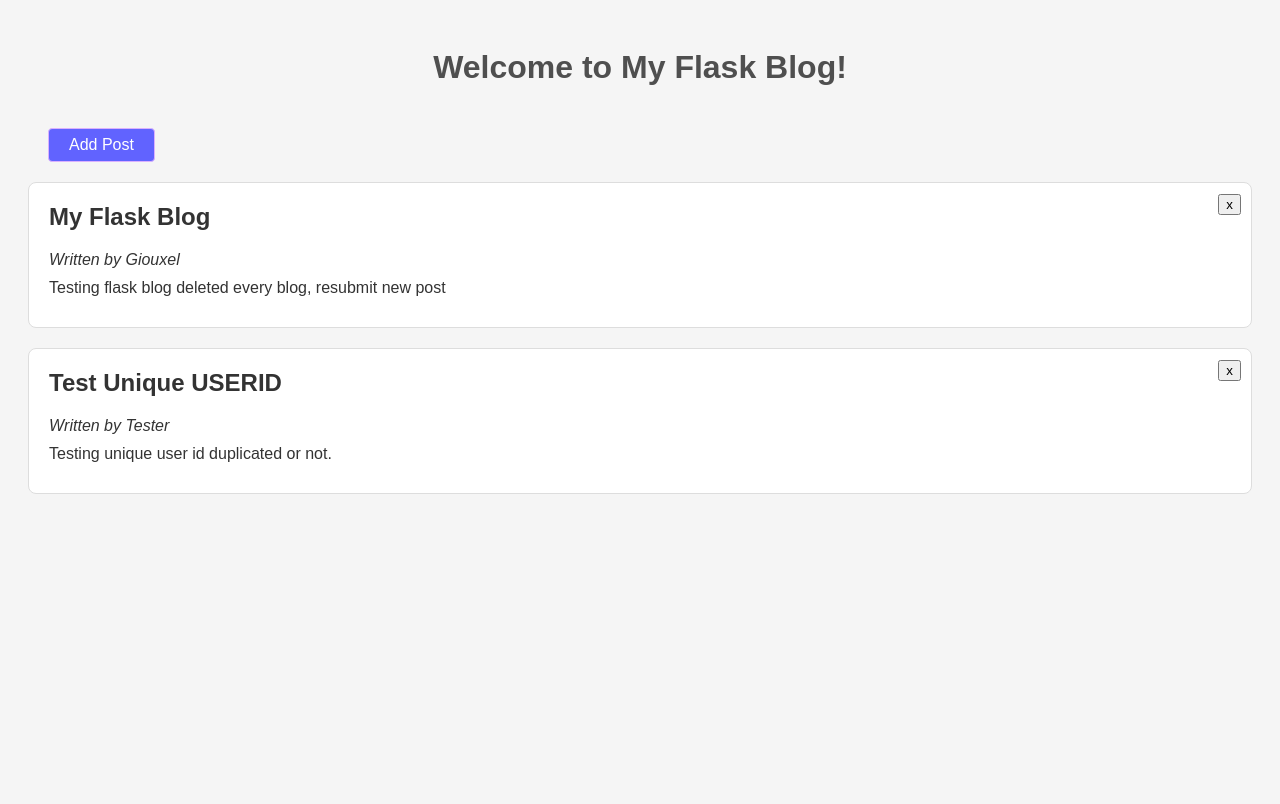
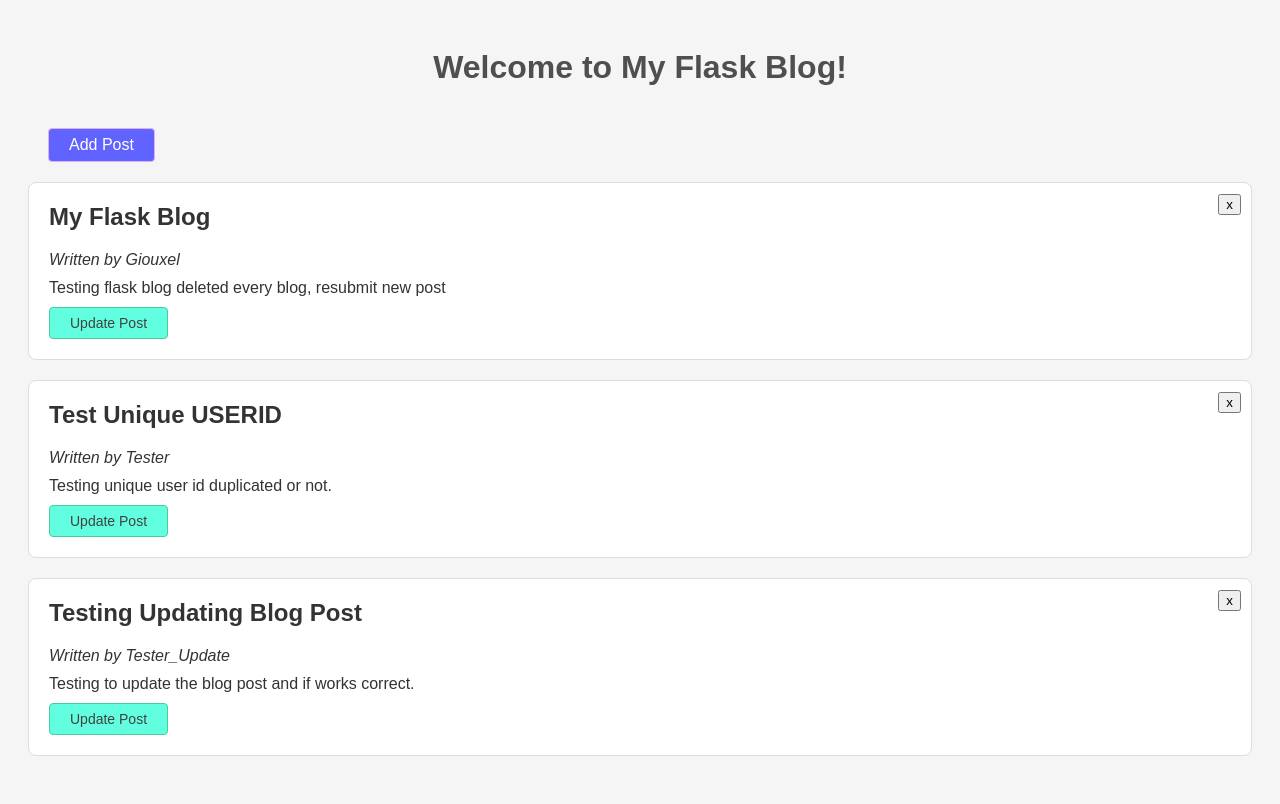
Before and after one commit to Kasayka1999/Flask_Blog_app, a Flask app: page / in a window 1280 px wide. Before the commit the page ends 494 px from the top, so only its background shows below. Run offline with Flask 3, Linux system fonts and the light colour scheme.

Commit message:
added update post feature and button after each post

```diff
--- a/app.py
+++ b/app.py
@@ -49,6 +49,24 @@ def delete_post(post_id):
 
     save_data(existing_posts)
 
+def fetch_post_by_id(post_id):
+    existing_data = load_data(data_path)
+    for index_post, post in enumerate(existing_data):
+        if post["id"] == post_id:
+            return existing_data[index_post]
+
+
+def update_post(post_id, author, title, content):
+    existing_posts = load_data(data_path)
+
+    for post_index, post in enumerate(existing_posts):
+        if post_id == post["id"]:
+            post["author"] = author
+            post["title"] = title
+            post["content"] = content
+
+    save_data(existing_posts)
+
 @app.route('/')
 def index():
     blog_posts = load_data(data_path)
@@ -76,5 +94,21 @@ def delete(post_id):
     # Redirect back to the home page
     return render_template('index.html', post_id=post_id)
 
+@app.route('/update/<int:post_id>', methods=['GET', 'POST'])
+def update(post_id):
+    # Fetch the blog posts from the JSON file
+    post = fetch_post_by_id(post_id)
+    if post is None:
+        # Post not found
+        return "Post not found", 404
+
+    if request.method == 'POST':
+        author = request.form.get('author', 'NoAuthor')
+        title = request.form.get('title', 'NoTitle')
+        content = request.form.get('content', 'NoContent')
+        update_post(post_id, author, title, content)
+        return redirect(url_for('index'))
+    return render_template('update.html', post=post)
+
 if __name__ == '__main__':
     app.run(host="127.0.0.1", port=5001, debug=True)
--- a/data/blog_posts.json
+++ b/data/blog_posts.json
@@ -10,5 +10,11 @@
         "author": "Tester",
         "title": "Test Unique USERID",
         "content": "Testing unique user id duplicated or not."
+    },
+    {
+        "id": 2,
+        "author": "Tester_Update",
+        "title": "Testing Updating Blog Post",
+        "content": "Testing to update the blog post and if works correct."
     }
 ]
--- a/static/style.css
+++ b/static/style.css
@@ -64,3 +64,19 @@ button.add_post:hover {
 .remove_post:hover {
     color: #ff3b3b;
 }
+button.update-post {
+    background: #61ffdf;
+    border: 1px solid #47cc9e;
+    border-radius: 4px;
+    font-size: 14px;
+    padding: 7px 20px;
+    color: #414141;
+    cursor: pointer;
+    webkit-transition-duration: 0.4s;
+    transition-duration: 0.4s;
+}
+
+button.update-post:hover {
+    background: #5cb7a5;
+    box-shadow: 0 2px 4px 0 rgb(130 251 141 / 20%), 0 2px 5px 0 rgba(0, 0, 0, 0.19);
+}
--- a/templates/index.html
+++ b/templates/index.html
@@ -24,7 +24,12 @@
         <h2>{{ post["title"] }}</h2>
         <p><em>Written by {{ post["author"] }}</em></p>
         <p>{{ post["content"] }}</p>
-    </div>
+        <div class="update_post">
+            <form action="{{ url_for('update', post_id=post['id']) }}" method="get">
+                <button class="update-post">Update Post</button>
+            </form>
+        </div>
+        </div>
     {% endfor %}
     </div>
 </body>
```
Also changed, not shown: templates/add.html (+10 -9 lines), templates/update.html (added, +22 -0 lines).
